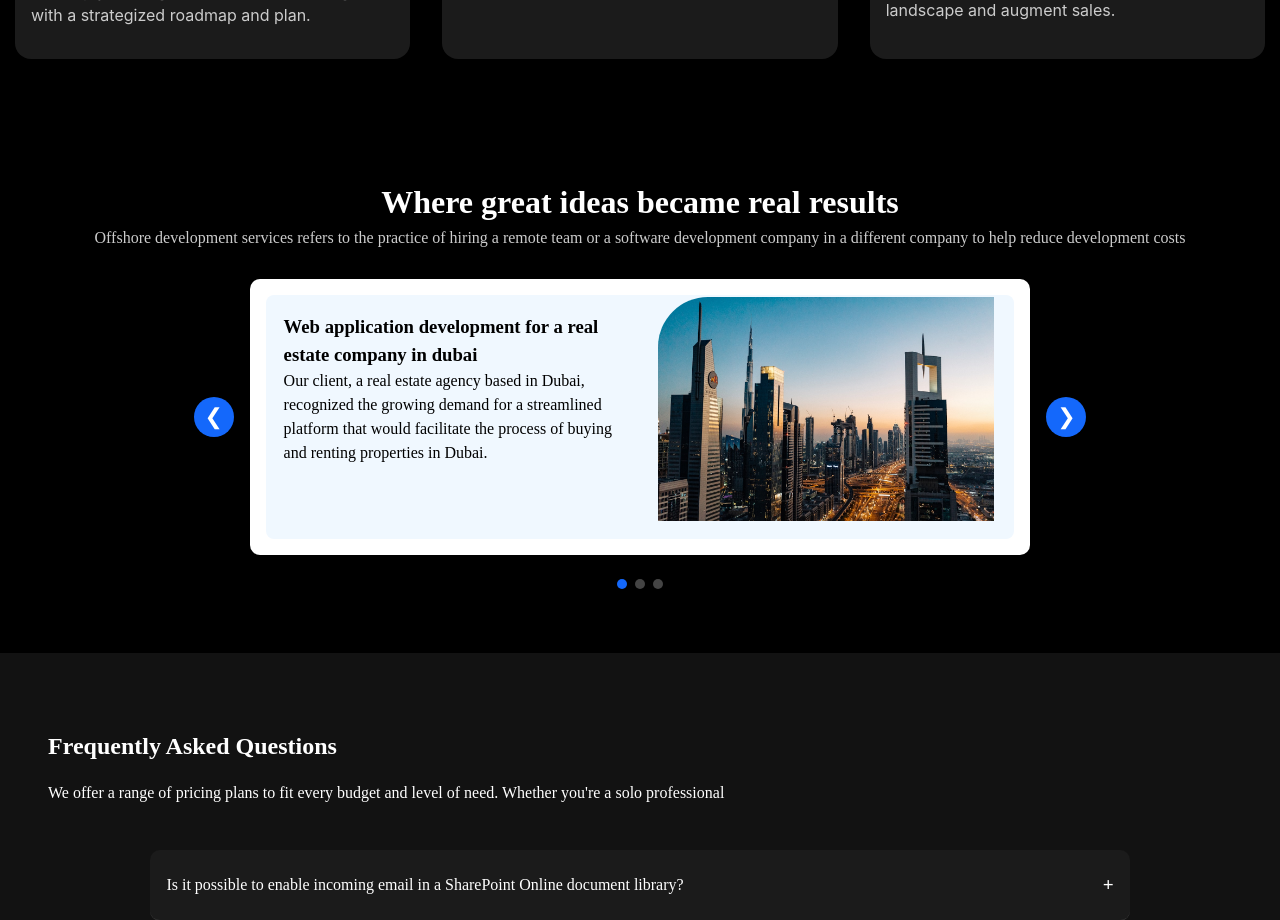
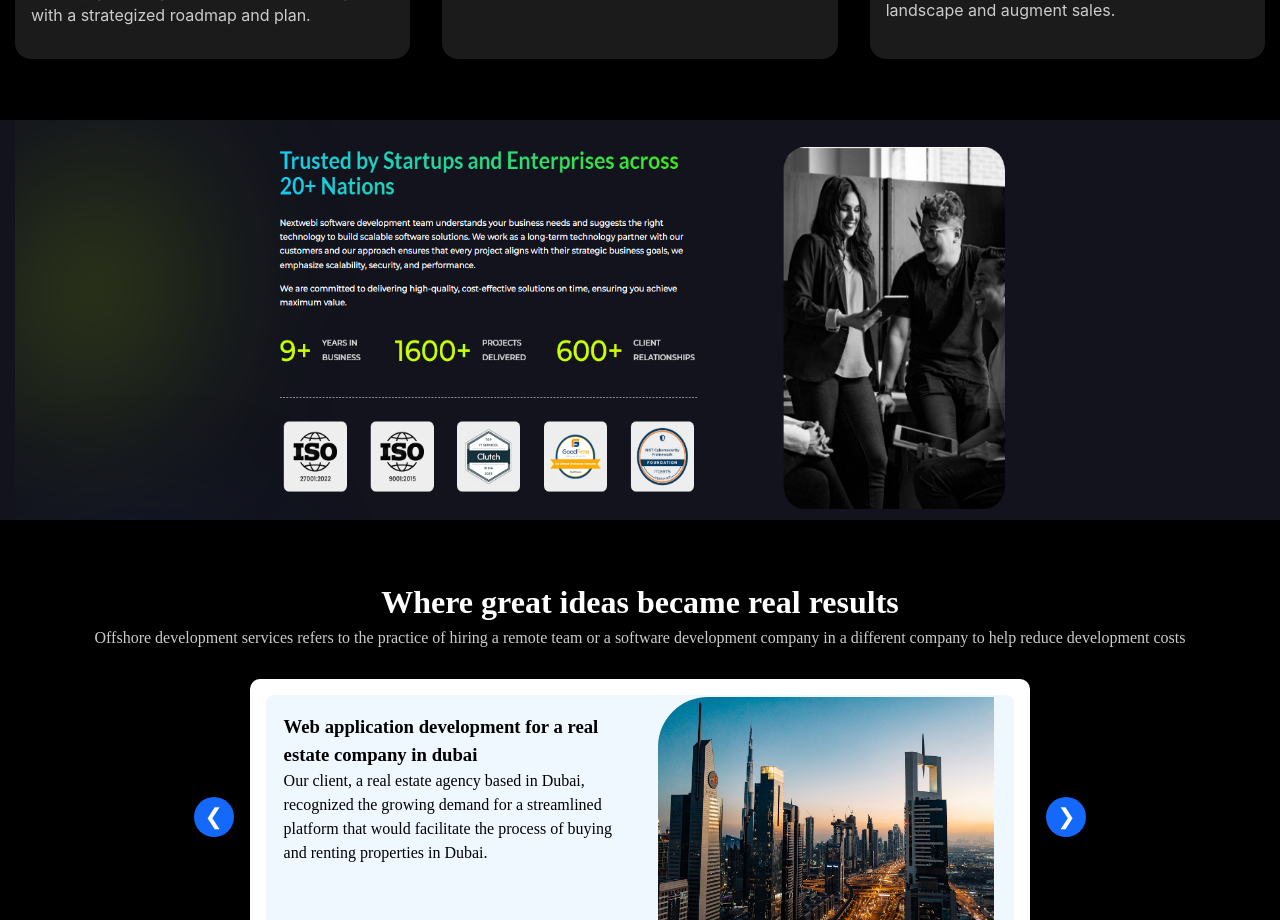
Before and after one commit to Digambar1411/nextwebi-task, a React (Vite) app: page / in a window 1280 px wide. Shown: the part 2200-3120 px from the top of the page. Built offline with nearby package versions, Linux system fonts and the light colour scheme.

Commit message:
trusted parteners

```diff
--- a/src/App.jsx
+++ b/src/App.jsx
@@ -8,7 +8,7 @@ import OffshoreDevelopment2 from './components/Offshore/Offshore2'
 import Projects from './components/Projects/Project'
 import Technologies from './components/Technology/Technologies'
 import Testimonials from './components/Testimonials/Testimonials'
-// import TrustedPartener from './components/TrustedParteners/TrustedPartener'
+import TrustedPartener from './components/TrustedParteners/TrustedPartener'
 
 function App() {
 
@@ -17,7 +17,7 @@ function App() {
       <LandingPage />
       <OffshoreDevelopment />
       <OffshoreDevelopment2 />
-      {/* <TrustedPartener /> */}
+      <TrustedPartener />
       <Projects />
       <FAQ />
       <Testimonials />
--- /dev/null
+++ b/src/components/TrustedParteners/TrustedPartener.jsx
@@ -0,0 +1,12 @@
+import React from 'react'
+import './style.css';
+
+const TrustedPartener = () => {
+  return (
+    <div className='wrapper'>
+      <img className="img" src='assets/trusted-parteners.png' alt='trusted parteners banner'/>
+    </div>
+  )
+}
+
+export default TrustedPartener
--- /dev/null
+++ b/src/components/TrustedParteners/style.css
@@ -0,0 +1,12 @@
+.wrapper{
+  background-color: #12131D;
+  display: flex;
+  justify-content: center;
+  align-items: center;
+}
+
+.wrapper .img{
+  max-width: 1250px;
+  margin: 0 auto;
+  height: 400px;
+}
```
Also changed, not shown: public/assets/trusted-parteners.png (added).
